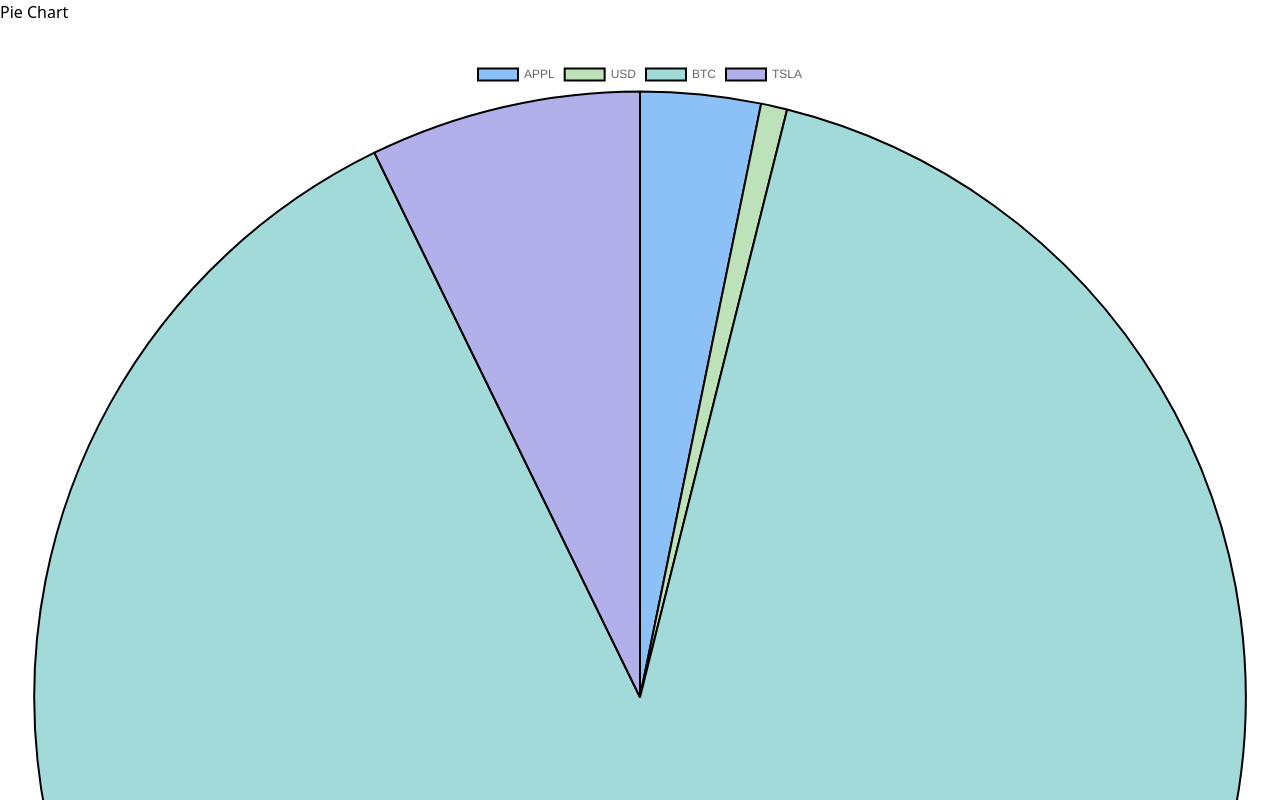
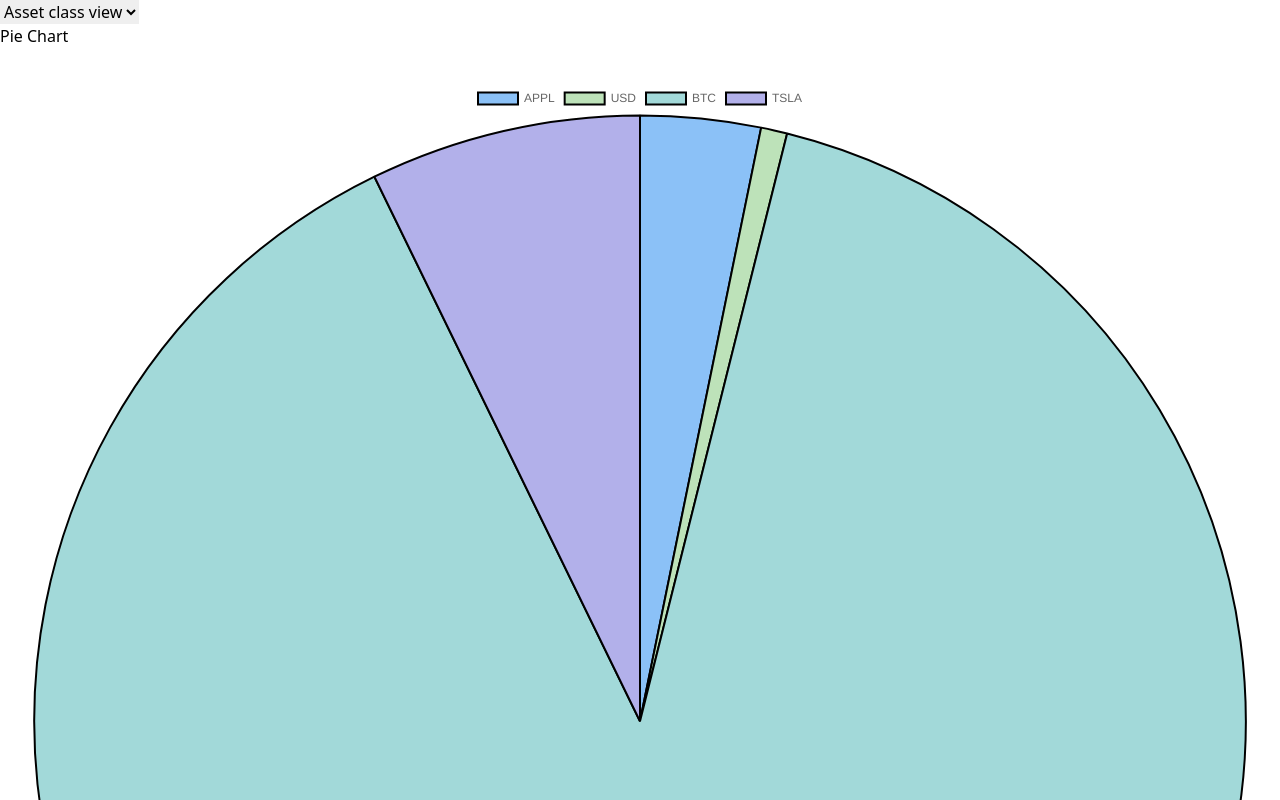
Before and after one commit to shubham43MP/fintest-vega, a React (Vite) app: page / in a window 1280 px wide. Shown: the top 800 px of the page. Built offline with nearby package versions, Linux system fonts and the light colour scheme.

Commit message:
feat: added select field finalisation

```diff
--- a/src/App.tsx
+++ b/src/App.tsx
@@ -1,12 +1,15 @@
 import Chart from 'chart.js/auto';
 import { CategoryScale } from 'chart.js';
+import { Performance } from './pages/performance';
 
 Chart.register(CategoryScale);
 
-import { Performance } from './pages/performance';
-
 function App() {
-  return <Performance />;
+  return (
+    <div className="p-4 mt-8">
+      <Performance />
+    </div>
+  );
 }
 
 export default App;
--- a/src/pages/performance/Performance.tsx
+++ b/src/pages/performance/Performance.tsx
@@ -77,8 +77,19 @@ export const Performance = () => {
     return portfolioPos.portfolioMapByAssetClass;
   }, [view, portfolioPos]);
 
+  const changeViewHandler = (e: React.ChangeEvent<HTMLSelectElement>) => {
+    setView(e?.target.value as AssetView);
+  };
+
   return (
-    <div className="">
+    <div className="flex justify-center gap-16">
+      <div className="h-96 w-96">
+        <select value={view} onChange={changeViewHandler}>
+          <option value={AssetView.ASSETCLASS}>Asset class view</option>
+          <option value={AssetView.ASSET}>Asset type view</option>
+        </select>
+        <PieChart chartData={pieChartDataBuilder(viewBasedPieChart)} />
+      </div>
       <div className="h-96 w-96">
         <PieChart chartData={pieChartDataBuilder(viewBasedPieChart)} />
       </div>
```
